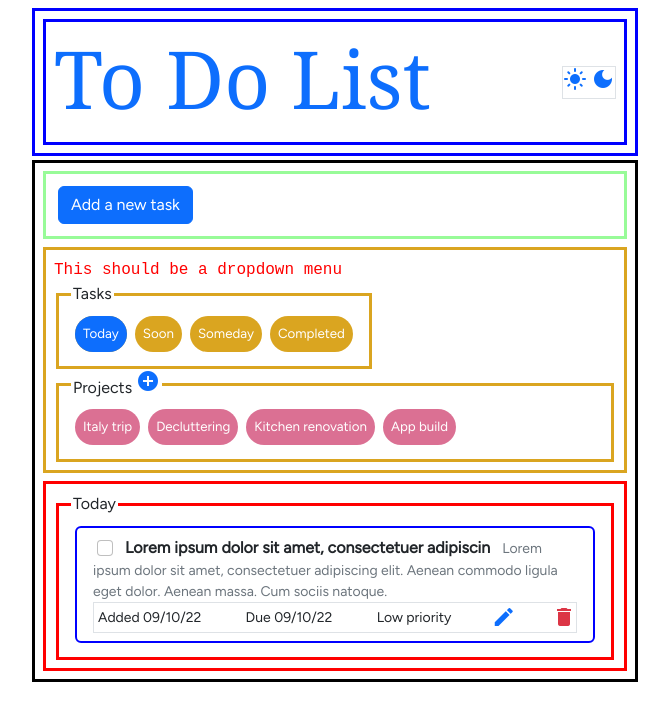
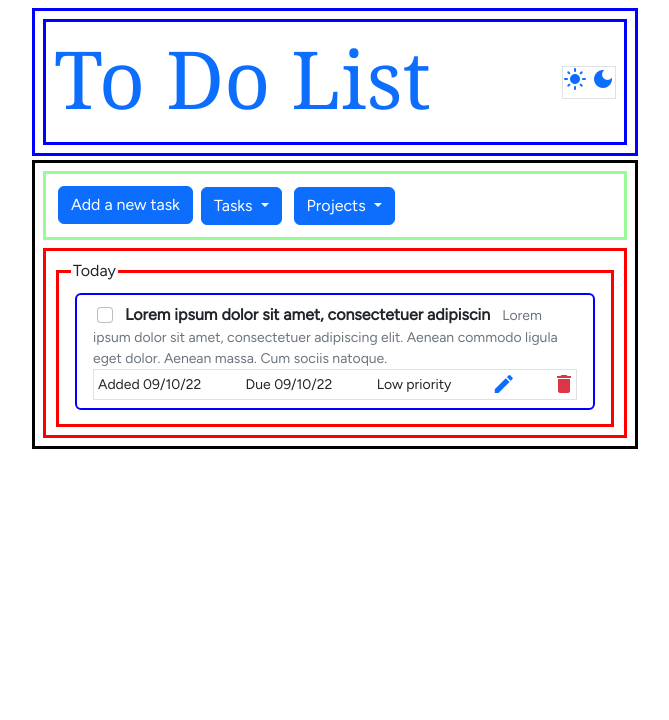
Before and after one commit to mchlol/todo, a plain HTML site: page index.html in a window 1280 px wide. Shown: the whole page, without its empty margins (305-974 px from the left). Drawn offline with nearby package versions, Linux system fonts and the light colour scheme.

Commit message:
move view categories into dropdown

```diff
--- a/index.html
+++ b/index.html
@@ -37,14 +37,90 @@
         <!-- start content wrap -->
         <div class="p-2 mb-2" style="border: 3px solid black">
 
-            <!-- start add new wrap -->
-            <div id="add-new-wrap" class="p-2" style="border: 3px solid palegreen">
+            <!-- start nav -->
+            <nav class="p-2" style="border: 3px solid palegreen">
 
-                <!-- start modal trigger -->
-                <button type="button" class="btn btn-primary m-1" data-bs-toggle="modal" data-bs-target="#addTaskModal">
-                    Add a new task
-                </button>
-                <!-- end modal trigger -->
+                <!-- start nav buttons -->
+                <div class="d-flex align-items-baseline">
+
+                    <!-- start modal trigger -->
+                    <button type="button" class="btn btn-primary m-1" data-bs-toggle="modal"
+                        data-bs-target="#addTaskModal">
+                        Add a new task
+                    </button>
+                    <!-- end modal trigger -->
+
+                    <!-- start dropdown buttons -->
+                    <div class="dropdown">
+
+                        <!-- tasks button -->
+                        <button class="btn btn-primary dropdown-toggle m-1" type="button" id="dropdownMenuButtonTasks"
+                            data-bs-toggle="dropdown" aria-expanded="false">
+                            Tasks
+                        </button>
+
+                        <!-- start tasks list -->
+                        <ul class="dropdown-menu" aria-labelledby="dropdownMenuButton1">
+                            <li>
+                                <a href="#" class="dropdown-item">
+                                    Today
+                                </a>
+                            </li>
+                            <li>
+                                <a href="#" class="dropdown-item">
+                                    Soon
+                                </a>
+                            </li>
+                            <li>
+                                <a href="#" class="dropdown-item">
+                                    Someday
+                                </a>
+                            </li>
+                            <li>
+                                <a href="#" class="dropdown-item">
+                                    Completed
+                                </a>
+                            </li>
+                        </ul>
+                        <!-- end tasks list -->
+
+
+                        <!-- projects button -->
+                        <button class="btn btn-primary dropdown-toggle m-1" type="button"
+                            id="dropdownMenuButtonProjects" data-bs-toggle="dropdown" aria-expanded="false">
+                            Projects
+                        </button>
+
+                        <!-- start projects list -->
+                        <ul class="dropdown-menu" aria-labelledby="dropdownMenuButton1">
+                            <li>
+                                <a href="#" class="dropdown-item">
+                                    Italy trip
+                                </a>
+                            </li>
+                            <li>
+                                <a href="#" class="dropdown-item">
+                                    Decluttering
+                                </a>
+                            </li>
+                            <li>
+                                <a href="#" class="dropdown-item">
+                                    Renovation
+                                </a>
+                            </li>
+                            <li>
+                                <a href="#" class="dropdown-item">
+                                    App build
+                                </a>
+                            </li>
+                        </ul>
+                        <!-- end projects list -->
+
+                    </div>
+                    <!-- end dropdown buttons -->
+
+                </div>
+                <!-- end nav buttons -->
 
                 <!-- start modal window -->
                 <div class="modal fade" id="addTaskModal" tabindex="-1" aria-labelledby="addTaskModalLabel"
@@ -100,82 +176,6 @@
                     </div>
                 </div>
                 <!-- end modal window -->
-
-            </div>
-            <!-- end add new wrap -->
-
-            <!-- start nav -->
-            <nav class="p-2 mt-2" style="border: 3px solid goldenrod">
-
-                <!-- start tasks list -->
-                <div class="nav-tasks">
-                    <ul class="nav nav-pills">
-                        <span class="visual-notes">This should be a dropdown menu</span>
-                        <fieldset class="d-flex align-items-center align-content-center"
-                            style="border: 3px solid goldenrod">
-                            <legend>Tasks</legend>
-                            <li class="nav-item rounded-pill task-tab m-1">
-                                <a href="#" class="nav-link rounded-pill active" aria-current="page">
-                                    Today
-                                </a>
-                            </li>
-                            <li class="nav-item rounded-pill task-tab m-1">
-                                <a href="#" class="nav-link">
-                                    Soon
-                                </a>
-                            </li>
-                            <li class="nav-item rounded-pill task-tab m-1">
-                                <a href="#" class="nav-link">
-                                    Someday
-                                </a>
-                            </li>
-                            <li class="nav-item rounded-pill task-tab m-1">
-                                <a href="#" class="nav-link">
-                                    Completed
-                                </a>
-                            </li>
-
-                        </fieldset>
-                    </ul>
-                </div>
-
-                <!-- start projects list -->
-                <div class="nav-projects">
-
-                    <fieldset class="nav-fieldset" style="border: 3px solid goldenrod">
-
-                        <legend>Projects
-                            <span class="material-icons text-primary">
-                                add_circle
-                            </span>
-                        </legend>
-
-                        <ul class="nav nav-pills d-flex align-items-center">
-                            <li class="nav-item rounded-pill m-1 project-tab">
-                                <a href="#" class="nav-link">
-                                    Italy trip
-                                </a>
-                            </li>
-                            <li class="nav-item rounded-pill m-1 project-tab">
-                                <a href="#" class="nav-link">
-                                    Decluttering
-                                </a>
-                            </li>
-                            <li class="nav-item rounded-pill m-1 project-tab">
-                                <a href="#" class="nav-link">
-                                    Kitchen renovation
-                                </a>
-                            </li>
-                            <li class="nav-item rounded-pill m-1 project-tab">
-                                <a href="#" class="nav-link">
-                                    App build
-                                </a>
-                            </li>
-
-                        </ul>
-                    </fieldset>
-
-                </div>
 
             </nav>
             <!-- end nav -->
@@ -234,6 +234,7 @@
             <!-- end view wrap -->
 
         </div>
+
         <!-- end content wrap -->
 
     </main>
```
